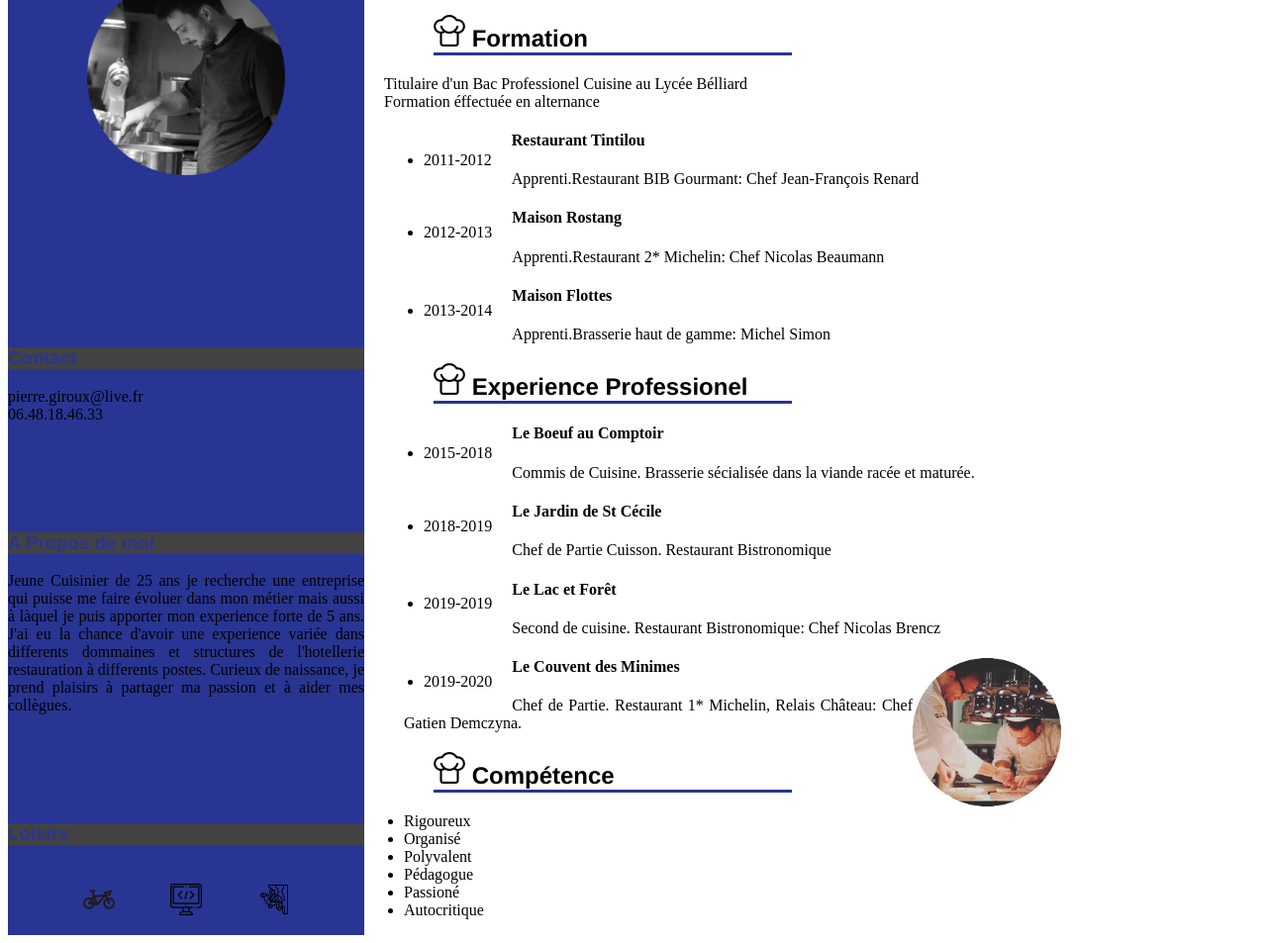
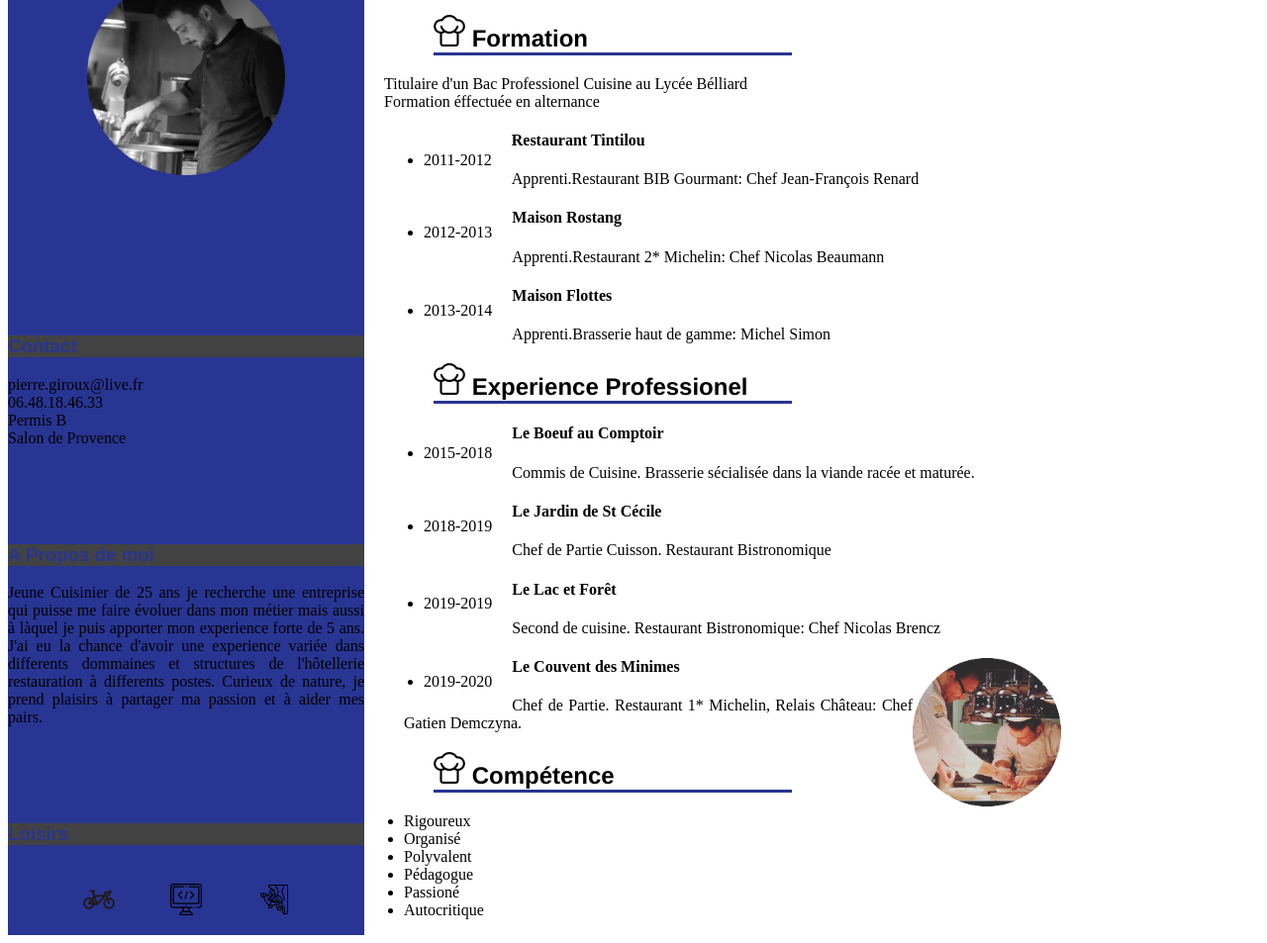
Before and after one commit to pierre2vkfe/CV-C, a plain HTML site: page index.html in a window 1280 px wide. Shown: the part 111-1064 px from the top of the page at 99% size. Drawn offline with Linux system fonts and the light colour scheme.

Commit message:
Add files via upload

```diff
--- a/index.html
+++ b/index.html
@@ -56,7 +56,9 @@
              <h3>Contact</h3>
              <p>
                  pierre.giroux@live.fr<br/>
-                 06.48.18.46.33
+                 06.48.18.46.33<br/>
+                 Permis B<br/>
+                 Salon de Provence
                  </p>
         </section>
         <section>
@@ -64,8 +66,8 @@
              <p>Jeune Cuisinier de 25 ans je recherche une entreprise qui puisse me faire évoluer dans mon métier
                  mais aussi à làquel je puis apporter mon experience forte de 5 ans.
                  J'ai eu la chance d'avoir une experience variée dans differents dommaines et structures de
-                 l'hotellerie restauration à differents postes.
-                 Curieux de naissance, je prend plaisirs à partager ma passion et à aider mes collègues.
+                 l'hôtellerie restauration à differents postes.
+                 Curieux de nature, je prend plaisirs à partager ma passion et à aider mes pairs.
              </p>
         </section>
          <footer>
```
